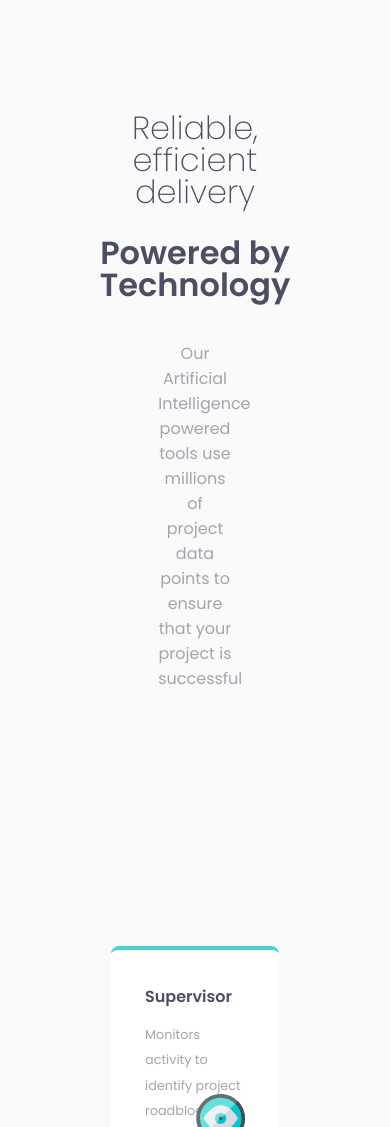
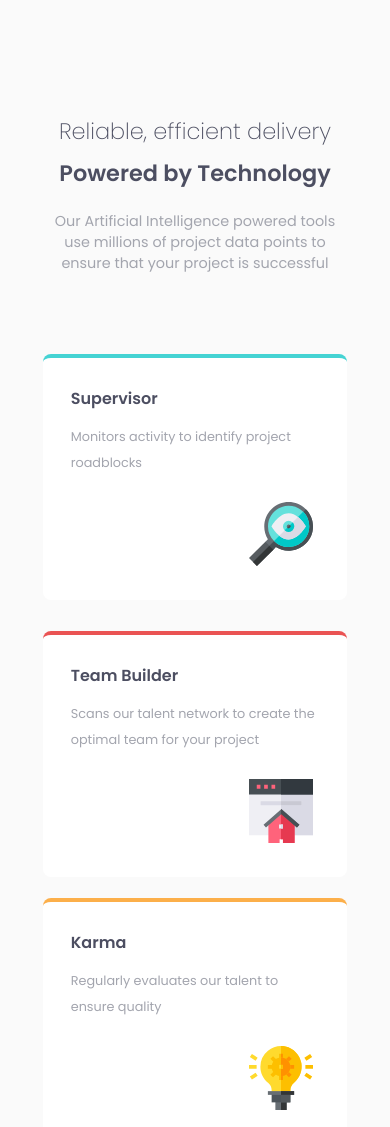
Before and after one commit to aghniputra/four-card-feature, a plain HTML site: page index.html in a window 390 px wide. Shown: the top 1127 px of the page. Drawn offline with Linux system fonts and the light colour scheme.

Commit message:
cleared overlaps inside card body
Buat div baru "spacer" supaya text di .card__body nggak overlapping sama gambar

```diff
--- a/index.html
+++ b/index.html
@@ -32,6 +32,7 @@
             <div class="card__body">
               <p>Monitors activity to identify project roadblocks</p>
             </div>
+            <div class="spacer"></div>
             <img class="img" src="./images/icon-supervisor.svg">
           </div>
         <!-- </div> -->
@@ -40,13 +41,14 @@
 
       <div class="middle">
         <!-- <div class="card--red"> -->
-          <div class="card card--red" style="margin-bottom: 2rem;">
+          <div class="card card--red">
             <div class="card__title">
               <span>Team Builder</span>
             </div>
             <div class="card__body">
               <p>Scans our talent network to create the optimal team for your project</p>
             </div>
+            <div class="spacer"></div>
             <img class="img" src="./images/icon-team-builder.svg">
           </div>
         <!-- </div> -->
@@ -59,6 +61,7 @@
             <div class="card__body">
               <p>Regularly evaluates our talent to ensure quality</p>
             </div>
+            <div class="spacer"></div>
             <img class="img" src="./images/icon-karma.svg">
           </div>
         <!-- </div> -->
@@ -73,6 +76,7 @@
             <div class="card__body">
               <p>Uses data from past projects to provide better delivery estimates</p>
             </div>
+            <div class="spacer"></div>
             <img class="img" src="./images/icon-calculator.svg">
           </div>
         <!-- </div> -->
--- a/style.css
+++ b/style.css
@@ -75,10 +75,13 @@ h5 {
     position: relative;
     top: 4px;
     border-radius: 0px 0px 8px 8px;
-    border-top: 0.25rem;
-    border-top-color: aqua;
-    margin: 0rem;
 }
+
+.spacer {
+    height: 60px;
+}
+/*to eliminate overlaps*/
+
 
 .card--cyan {
     /* background-color: hsl(180, 62%, 55%);
@@ -103,6 +106,7 @@ h5 {
     border-top-left-radius: 8px;
     border-top-right-radius: 8px;
     max-width: 373.3px;
+    margin-bottom: 2rem;
 }
 
 .card--yellow {
@@ -156,6 +160,30 @@ h5 {
 
 @media (max-width: 800px) {
 
+    body {
+        padding: 6.13rem 2.67rem;
+    }
+
+    h3 {
+        font-size: 1.4rem;
+        margin-bottom: 1.2rem;
+    }
+
+    h2 {
+        font-size: 1.4rem;
+        margin-bottom: 1.67rem;
+    }
+
+    h5 {
+        font-size: 0.9rem;
+        margin-bottom: 4.75rem;
+    }
+
+    .h5 {
+        max-width: none;
+        margin: auto;
+    }
+
     .container {
         display: grid;
         grid-template-rows: 1fr 2fr 1fr;
@@ -163,7 +191,31 @@ h5 {
         grid-template-areas:"left"
                             "middle"
                             "right";
-        margin: 71px 31px 0px 31px;
+        grid-gap: 1.3rem;
+    }
+
+    .left, .middle, .right {
+        padding: 0px;
+        margin: 0px;
+    }
+
+    .card {
+         max-width: 373.3px;
+        min-height: 246px;
+        padding: 1.75rem;
+        box-sizing: border-box;
+        position: relative;
+        top: 4px;
+        border-radius: 0px 0px 8px 8px;
+    }
+
+    .card--cyan, .card--red, .card--yellow, .card--blue {
+        border-top-left-radius: 8px;
+        border-top-right-radius: 8px;
+    }
+
+    .card--red {
+        margin-bottom: 1.3rem;
     }
 }
 
```
